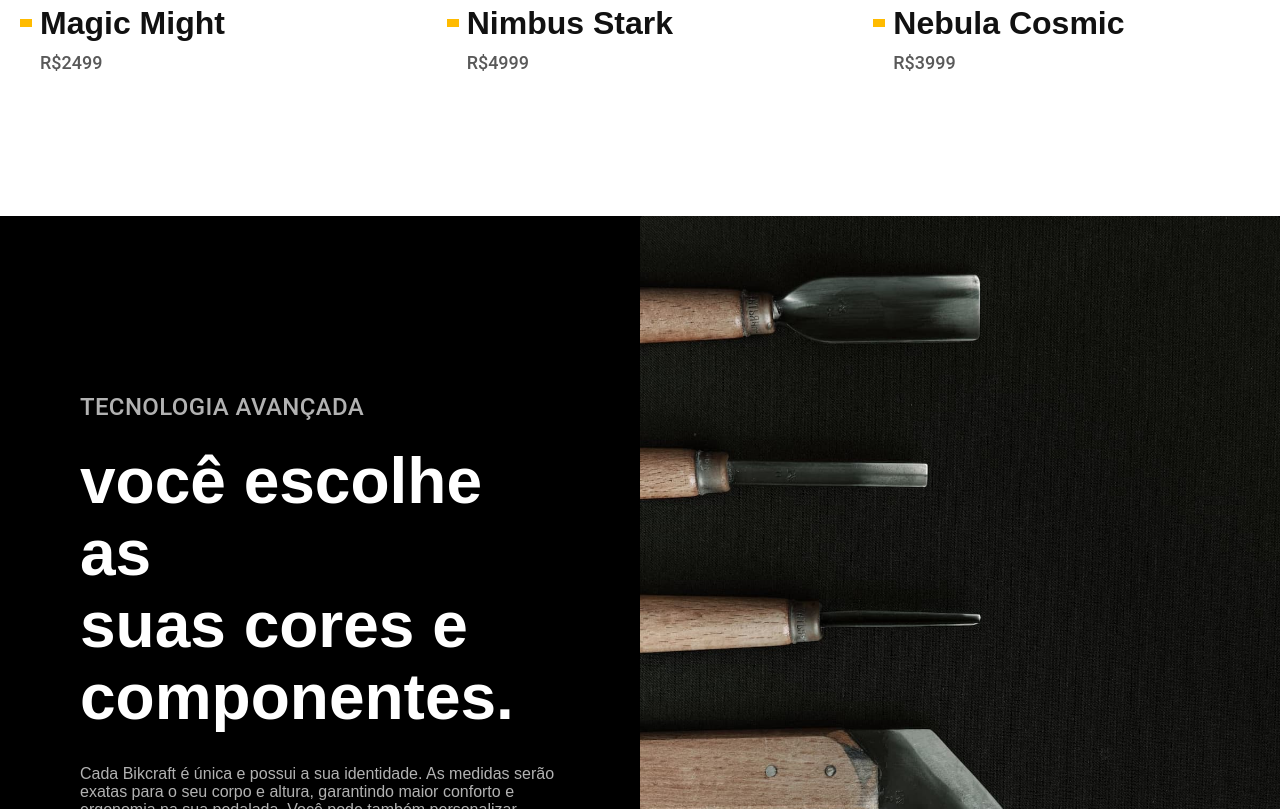
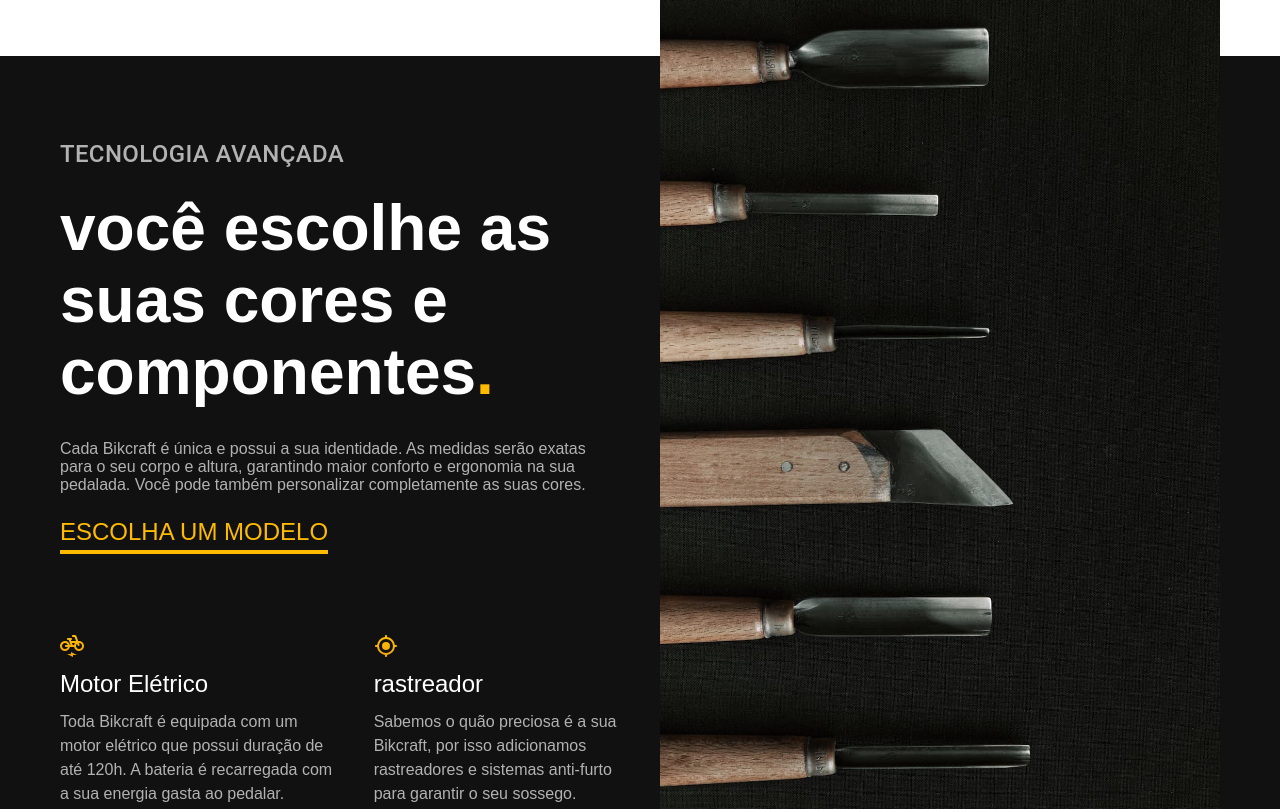
Before and after one commit to WellingtonMarques96/bikcraft, a plain HTML site: page index.html in a window 1280 px wide. Shown: the part 1618-2427 px from the top of the page. Drawn offline with Linux system fonts and the light colour scheme; files whose address does not match are found by name.

Commit message:
correcao-tecnologia

```diff
--- a/css/home/bicicletas-lista.css
+++ b/css/home/bicicletas-lista.css
@@ -1,5 +1,5 @@
 .bicicletas-lista {
-  padding-top: 120px;
+  padding-top: 80px;
   padding-bottom: 120px;
 }
 
@@ -58,10 +58,15 @@
 
 @media (max-width: 800px) {
   .bicicletas-lista {
-    padding-top: 60px;
+    padding-top: 20px;
     padding-bottom: 60px;
   }
   .bicicletas-lista ul {
     gap: 20px;
   }
 }
+@media (max-width: 800px) {
+  .bicicletas-lista {
+    padding-top: 0px;
+  }
+}
--- a/css/home/introducao.css
+++ b/css/home/introducao.css
@@ -1,5 +1,19 @@
 .introducao-bg {
   background-color: var(--cor-12);
+  box-shadow: inset 0 -120px var(--cor-0);
+}
+
+.introducao img {
+  height: 600px;
+  width: 100%;
+  object-fit: cover;
+  object-position: center;
+  border-radius: 4px;
+}
+
+.introducao-conteudo {
+  align-self: end;
+  padding-bottom: 200px;
 }
 
 .introducao {
@@ -22,19 +36,6 @@
   margin-bottom: 20px;
 }
 
-.introducao-bicicleta {
-  height: 800px;
-  width: 640px;
-  left: 820px;
-  top: 96px;
-  border-radius: 5px;
-  max-width: 100%;
-  display: block;
-  object-fit: cover;
-  object-position: center;
-  margin-left: 0px;
-}
-
 @media (max-width: 1000px) {
   .introducao h1 {
     font-size: 48px;
@@ -49,6 +50,9 @@
   .introducao {
     grid-template-columns: 1fr;
   }
+  .introducao-conteudo {
+    padding-bottom: 60px;
+  }
   .introducao a {
     font-size: 16px;
     padding: 10px 20px 10px 20px;
@@ -62,11 +66,18 @@
     margin-top: 20px;
   }
   .introducao-bicicleta {
-    display: none;
+    width: 100%;
   }
 }
 @media (max-width: 600px) {
   .introducao {
     padding: 40px 20px;
   }
+  .introducao-bicicleta {
+    display: none;
+  }
+
+  .introducao-conteudo {
+    margin-bottom: 60px;
+  }
 }
--- a/css/home/tecnologia.css
+++ b/css/home/tecnologia.css
@@ -1,48 +1,81 @@
-.article-bg {
-  background-color: var(--cor-12);
+.tecnologia-bg {
+  background-color: var(--cor-11);
+  box-shadow: inset 0 80px var(--cor-0), inset 0 -80px var(--cor-0);
+}
+
+.tecnologia {
   display: grid;
   grid-template-columns: 1fr 1fr;
-  align-items: center;
+  gap: 40px;
 }
 
-.tecnologia-avancada {
-  margin-inline: auto;
-  padding-inline: 80px;
+.imagem-tecnologia img {
+  height: 100%;
+  width: 100%;
+  object-fit: cover;
+  object-position: left;
 }
 
-.tecnologia-avancada h4 {
-  padding-bottom: 20px;
+.tecnologia-conteudo {
+  padding-top: 160px;
+  padding-bottom: 160px;
 }
 
-.tecnologia-avancada h1 {
-  padding-bottom: 32px;
+.tecnologia-titulo {
+  display: block;
+  margin-bottom: 20px;
 }
 
-.tecnologia-avancada p {
-  padding-bottom: 20px;
+.tecnologia-conteudo h2 {
+  margin-bottom: 32px;
 }
 
-.tecnologia-avancada a {
+.tecnologia-conteudo > p {
+  margin-bottom: 20px;
+}
+
+.tecnologia-conteudo a {
   display: inline-block;
-  padding-bottom: 80px;
+  margin-bottom: 80px;
   text-transform: uppercase;
-  text-decoration: underline;
+}
+
+.diferenciais {
+  display: flex;
+  gap: 40px;
 }
 
 .diferenciais h3 {
-  color: white;
+  margin-bottom: 8px;
+  width: max-content;
 }
 
-.tecnologia-avancada a {
-  color: var(--cor-p1);
+.diferenciais img {
+  width: 24px;
+  margin-bottom: 8px;
 }
 
-.imagem-tecnologia {
-  width: 700px;
-  height: 1120px;
+@media (max-width: 800px) {
+  .tecnologia-bg {
+    box-shadow: initial;
+  }
+  .tecnologia {
+    grid-template-columns: 1fr;
+  }
+  .tecnologia-conteudo {
+    padding-top: 60px;
+    padding-bottom: 60px;
+  }
+  .imagem-tecnologia {
+    display: none;
+  }
+  .tecnologia a {
+    margin-bottom: 60px;
+  }
 }
 
-.diferenciais {
-  display: grid;
-  grid-template-columns: 1fr 1fr;
+@media (max-width: 600px) {
+  .diferenciais {
+    flex-direction: column;
+  }
 }
--- a/css/utilidades/componentes.css
+++ b/css/utilidades/componentes.css
@@ -33,3 +33,22 @@
 .botao:hover {
   background: linear-gradient(#ffb60d, #e59317);
 }
+
+.link {
+  display: inline-block;
+  color: var(--cor-p1);
+  font: 500 1.5rem/1.5 "Poppins", sans-serif;
+  text-transform: uppercase;
+}
+
+.link::after {
+  content: "";
+  display: block;
+  width: 100%;
+  height: 4px;
+  background-color: currentColor;
+}
+
+.link:hover {
+  color: var(--cor-0);
+}
--- a/index.html
+++ b/index.html
@@ -38,7 +38,7 @@
         <a class="botao" href="./bicicleta.html">ESCOLHA A SUA</a>
       </div>
       <div>
-        <img class="introducao-bicicleta" src="/img/bicicleta/nimbus1.jpg" alt="bicicleta preta">
+        <img src="/img/bicicleta/nimbus1.jpg" alt="bicicleta preta">
       </div>
     </div>
   </main>
@@ -68,26 +68,30 @@
       </li>
     </ul>
   </article>
-  <article class="article-bg">
-    <div class="container tecnologia-avancada">
-      <h4 class="font-2-l-b cor-5">Tecnologia Avançada</h4>
-      <h1 class="font-1-xxl cor-0">você escolhe as<br>suas cores e<br>componentes<span>.</span></h1>
+  <article class="tecnologia-bg">
+    <div class="container tecnologia">
+      <div class="tecnologia-conteudo">
+        <span class="font-2-l-b cor-5 tecnologia-titulo">Tecnologia Avançada</span>
+        <h2 class="font-1-xxl cor-0">você escolhe as<br>suas cores e<br>componentes<span class="cor-p1">.</span></h2>
         <p class="font-2-1 cor-5">Cada Bikcraft é única e possui a sua identidade. As medidas serão exatas para o seu corpo e altura, garantindo maior conforto e ergonomia na sua pedalada. Você pode também personalizar completamente as suas cores.</p>
-      <a>escolha um modelo</a>
+        <a class="link" href="./bicicletas.html">escolha um modelo</a>
         <ul class="diferenciais">
           <li>
             <img src="./img/icones/eletrica.svg" alt="">
-          <h3 class="font-1-l">Motor Elétrico</h3>
+            <h3 class="font-1-l cor-0">Motor Elétrico</h3>
             <p class="font-1-s cor-5">Toda Bikcraft é equipada com um motor elétrico que possui duração de até 120h. A bateria é recarregada com a sua energia gasta ao pedalar.</p>
           </li>
           <li>
             <img src="./img/icones/rastreador.svg" alt="">
-          <h3 class="font-1-l">rastreador</h3>
+            <h3 class="font-1-l cor-0">rastreador</h3>
             <p class="font-1-s cor-5">Sabemos o quão preciosa é a sua Bikcraft, por isso adicionamos rastreadores e sistemas anti-furto para garantir o seu sossego.</p>
           </li>
         </ul>
       </div>
-    <img class="imagem-tecnologia" src="./img/fotos/tecnologia.jpg" alt="tecnologia">
+      <div class="imagem-tecnologia">
+        <img src="./img/fotos/tecnologia.jpg" alt="tecnologia">
+      </div>
+    </div>
   </article>
 </body>
 
```
Lines whose indentation alone changed are shown as unchanged.
